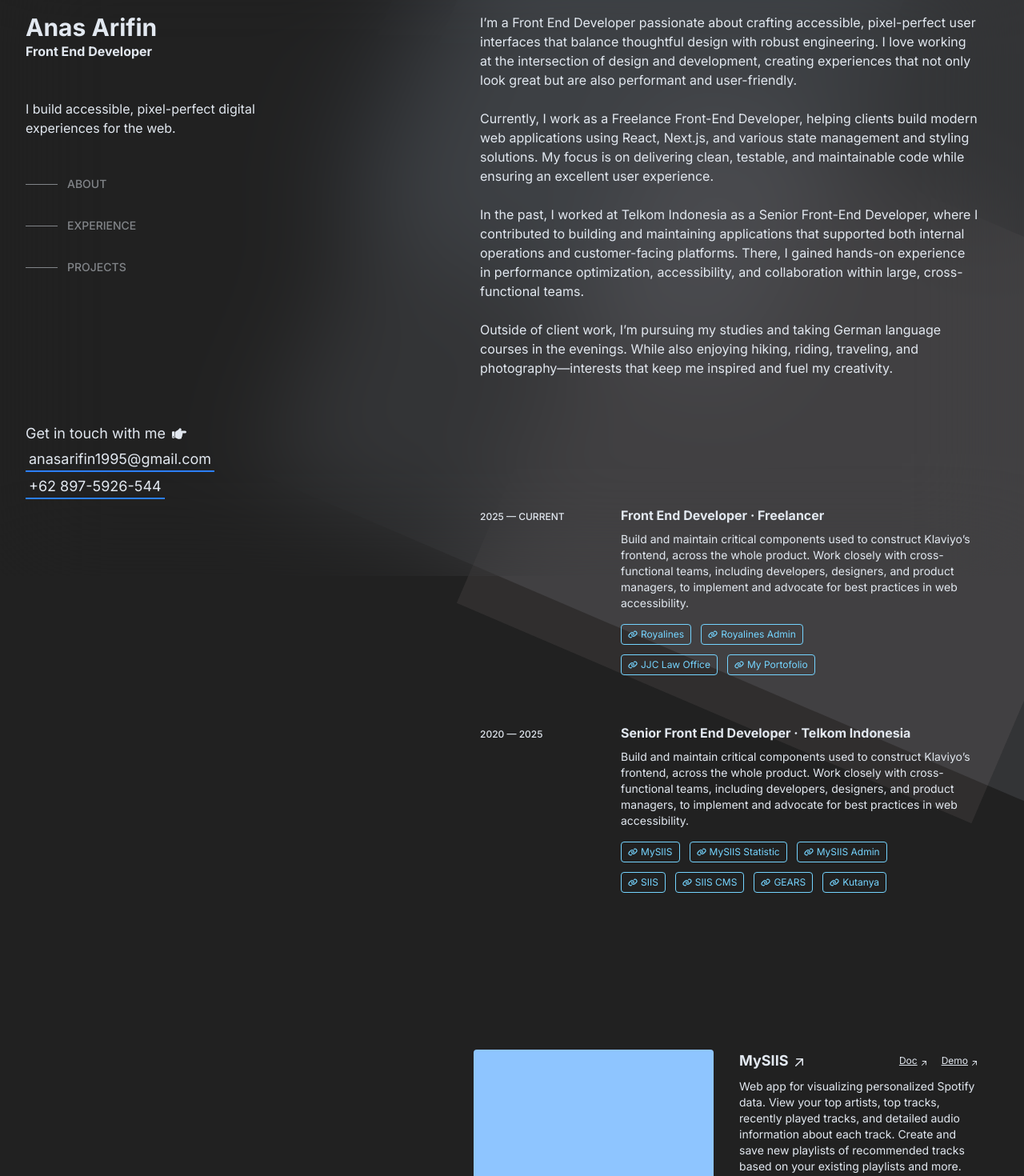
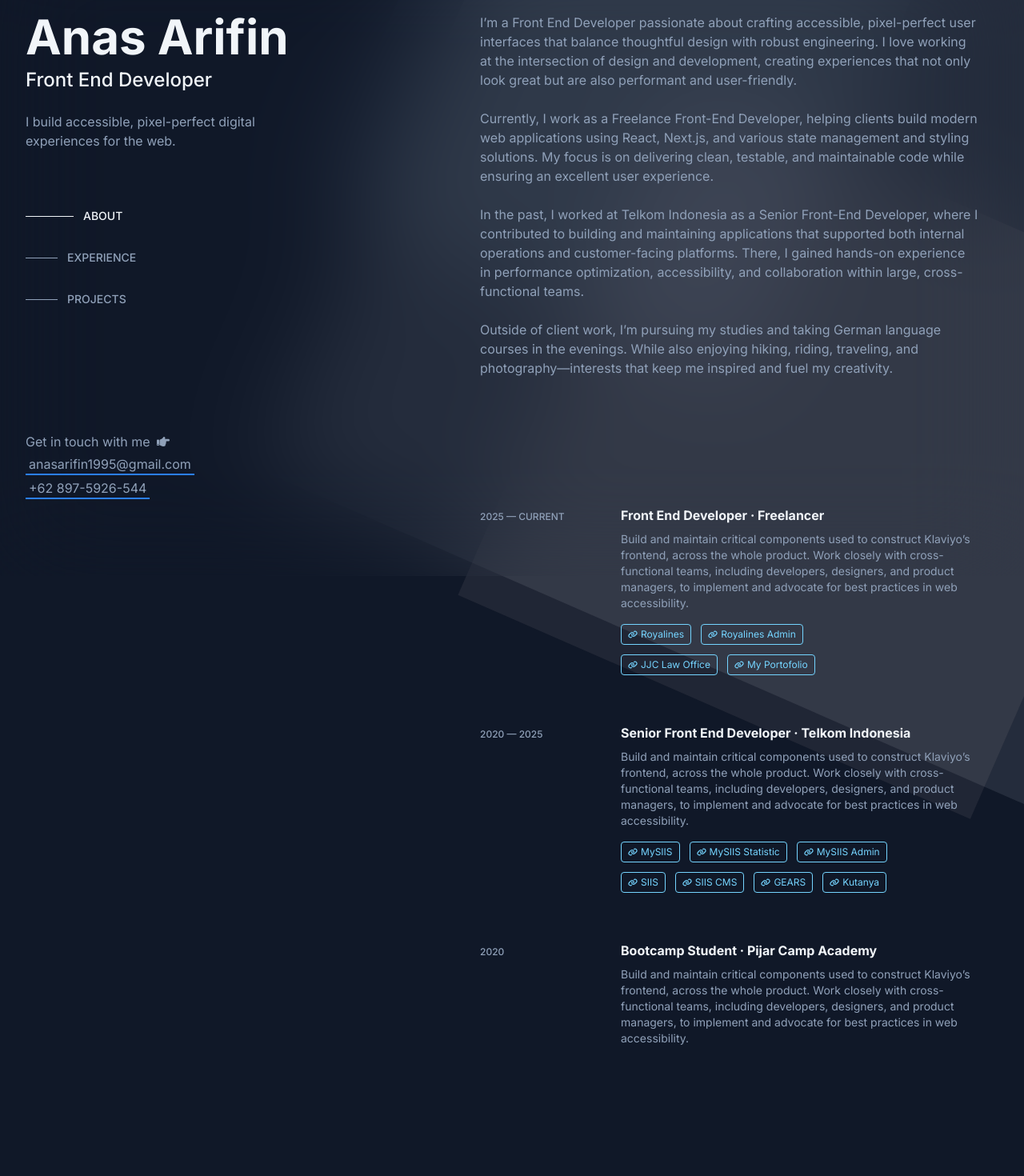
Before and after one commit to ExoAcox/my-portofolio, a React (Vite) app: page / in a window 1280 px wide. Shown: the part 80-1550 px from the top of the page at 80% size. Built offline with nearby package versions, Linux system fonts and the light colour scheme; what tailwindcss-debug-screens would draw is missing.

Commit message:
fix: responsive hero

```diff
--- a/src/App.tsx
+++ b/src/App.tsx
@@ -5,18 +5,43 @@ import About from "@components/About"
 import Hero from "@components/Hero"
 import Background from "@components/Background"
 import Quote from "@components/Quote"
+import { useEffect, useRef, useState } from "react"
+import { useInView } from "motion/react"
+import Contact from "@components/Contact"
 
 
 const App: React.FC = () => {
+  const [active, setActive] = useState("about")
+
+  const aboutRef = useRef<HTMLDivElement>(null)
+  const experienceRef = useRef(null)
+  const projectRef = useRef(null)
+
+
+  const aboutInView = useInView(aboutRef)
+  const experienceInView = useInView(experienceRef)
+  const projectInView = useInView(projectRef)
+
+  useEffect(() => {
+    if (aboutInView) return setActive("about")
+    if (experienceInView) return setActive("experience")
+    if (projectInView) return setActive("project")
+
+  }, [aboutInView, experienceInView, projectInView])
+
+
   return <Wrapper>
     <Background />
-    <div className="flex gap-4 justify-between mb-24 flex-wrap relative z-[2]">
-      <Hero />
-      <div className="lg:max-w-[42rem] flex flex-col gap-36">
-        <About />
-        <Experience />
-        <Project />
+    <div className="flex flex-col lg:flex-row justify-between relative z-[2] gap-y-24">
+      <Hero active={active} />
+      <div className="lg:w-[42rem] lg:max-w-[60%] flex flex-col gap-24 lg:gap-36">
+        <About ref={aboutRef} />
+        <Experience ref={experienceRef} />
+        <Project ref={projectRef} />
         <Quote />
+      </div>
+      <div className="block lg:hidden">
+        <Contact />
       </div>
     </div>
   </Wrapper>
--- a/src/components/About.tsx
+++ b/src/components/About.tsx
@@ -1,20 +1,22 @@
 import SectionTitle from "./SectionTitle"
 
+interface Props {
+    ref: React.RefObject<HTMLDivElement | null>
+}
 
+const About: React.FC<Props> = ({ ref }) => {
 
-const About: React.FC = () => {
-
-    return <div>
+    return <div className="scroll-mt-24" ref={ref} id="about">
         <SectionTitle>ABOUT</SectionTitle>
-        <p className="lg:px-6">
-            I’m a Front End Developer passionate about crafting accessible, pixel-perfect user interfaces that balance thoughtful design with robust engineering. I love working at the intersection of design and development, creating experiences that not only look great but are also performant and user-friendly.
-            <br /><br />
-            Currently, I work as a Freelance Front-End Developer, helping clients build modern web applications using React, Next.js, and various state management and styling solutions. My focus is on delivering clean, testable, and maintainable code while ensuring an excellent user experience.
-            <br /><br />
-            In the past, I worked at Telkom Indonesia as a Senior Front-End Developer, where I contributed to building and maintaining applications that supported both internal operations and customer-facing platforms. There, I gained hands-on experience in performance optimization, accessibility, and collaboration within large, cross-functional teams.
-            <br /><br />
-            Outside of client work, I’m pursuing my studies and taking German language courses in the evenings. While also enjoying hiking, riding, traveling, and photography—interests that keep me inspired and fuel my creativity.
-        </p>
+        <div className="mt-4 lg:mt-0 lg:px-6">
+            <div className="hover:text-primary duration-500">I’m a Front End Developer passionate about crafting accessible, pixel-perfect user interfaces that balance thoughtful design with robust engineering. I love working at the intersection of design and development, creating experiences that not only look great but are also performant and user-friendly.</div>
+            <br />
+            <div className="hover:text-primary duration-500">Currently, I work as a Freelance Front-End Developer, helping clients build modern web applications using React, Next.js, and various state management and styling solutions. My focus is on delivering clean, testable, and maintainable code while ensuring an excellent user experience.</div>
+            <br />
+            <div className="hover:text-primary duration-500">In the past, I worked at Telkom Indonesia as a Senior Front-End Developer, where I contributed to building and maintaining applications that supported both internal operations and customer-facing platforms. There, I gained hands-on experience in performance optimization, accessibility, and collaboration within large, cross-functional teams.</div>
+            <br />
+            <div className="hover:text-primary duration-500">Outside of client work, I’m pursuing my studies and taking German language courses in the evenings. While also enjoying hiking, riding, traveling, and photography—interests that keep me inspired and fuel my creativity.</div>
+        </div>
     </div>
 }
 
--- /dev/null
+++ b/src/components/Contact.tsx
@@ -0,0 +1,18 @@
+import { FaHandPointRight } from "react-icons/fa"
+
+
+
+
+const Contact: React.FC = () => {
+    return <div className="flex flex-col gap-1 text-base">
+        <div className="flex items-center gap-2">Get in touch with me <FaHandPointRight /></div>
+        <a href="mailto:anasarifin1995@gmail.com" target="_blank" className="w-fit relative pb-0.5 group">
+            <span className="relative z-[2] px-1 group-hover:text-primary text-primary lg:text-secondary">anasarifin1995@gmail.com</span>
+            <div className="absolute bottom-0 w-full h-0.5 bg-blue-500 group-hover:h-full duration-200" /></a>
+        <a href="https://wa.me/628975926544" target="_blank" className="w-fit relative pb-0.5 group">
+            <span className="relative z-[2] px-1 group-hover:text-primary text-primary lg:text-secondary">+62 897-5926-544</span>
+            <div className="absolute bottom-0 w-full h-0.5 bg-blue-500 group-hover:h-full duration-200" /></a>
+    </div>
+}
+
+export default Contact
--- a/src/components/Experience.tsx
+++ b/src/components/Experience.tsx
@@ -5,7 +5,7 @@ import { FaLink } from "react-icons/fa6";
 import SectionTitle from "./SectionTitle";
 
 
-interface Props {
+interface CardProps {
     date: string;
     title: string;
     desc: string;
@@ -15,23 +15,28 @@ interface Props {
     }[]
 }
 
-const Card: React.FC<Props> = ({ date, title, desc, links }) => {
+const Card: React.FC<CardProps> = ({ date, title, desc, links }) => {
     return <div className="group flex flex-col md:flex-row gap-10 gap-y-1 rounded-md py-4 lg:px-6 sm:hover:bg-black/25 duration-500">
         <div className="w-[136px] mt-1.5 text-xs font-medium">{date}</div>
         <div className="flex-1 mb-1">
-            <label className="font-bold text-base group-hover:text-sky-300">{title}</label>
-            <p className="mt-2 mb-4 text-sm">{desc}</p>
+            <label className="font-bold text-base text-primary group-hover:text-tertiary">{title}</label>
+            <p className="mt-2 mb-4 text-sm group-hover:text-primary">{desc}</p>
             <div className="flex flex-wrap gap-3 text-xs text-white max-w-[360px]">
                 {links?.map(link => {
-                    return <a href={link.href} target="_blank" key={link.href} className="flex items-center gap-1 border rounded px-2 py-1 text-sky-300"><FaLink /> {link.label}</a>
+                    return <a href={link.href} target="_blank" key={link.href} className="flex items-center gap-1 border rounded px-2 py-1 text-tertiary"><FaLink /> {link.label}</a>
                 })}
             </div>
         </div>
     </div>
 }
 
-const Experience = () => {
-    return <div>
+
+interface Props {
+    ref: React.RefObject<HTMLDivElement | null>
+}
+
+const Experience: React.FC<Props> = ({ ref }) => {
+    return <div ref={ref} id="experience" className="scroll-mt-24">
         <SectionTitle>EXPERIENCE</SectionTitle>
         <div className="flex flex-col gap-6">
             {experiences.map(experience => {
--- a/src/components/Hero.tsx
+++ b/src/components/Hero.tsx
@@ -1,24 +1,43 @@
-import { FaHandPointRight } from "react-icons/fa";
+import Contact from "./Contact";
 
 
-const Hero: React.FC = () => {
-    return <div className="lg:sticky h-[calc(100dvh-12rem)] top-12 md:top-24 flex flex-col">
-        <h1>Anas Arifin</h1>
-        <h5>Front End Developer</h5>
-        <span className="mt-12">I build accessible, pixel-perfect digital<br />experiences for the web.</span>
-        <div className="hidden lg:flex flex-col mt-12 gap-8 font-medium text-sm">
-            <div className="flex relative group items-center gap-3 text-base-light/50 hover:text-base-light cursor-pointer"><div className="h-0.25 w-10 bg-base-light/50 group-hover:bg-base-light group-hover:w-15" /><span>ABOUT</span></div>
-            <div className="flex relative group items-center gap-3 text-base-light/50 hover:text-base-light cursor-pointer"><div className="h-0.25 w-10 bg-base-light/50 group-hover:bg-base-light group-hover:w-15" /><span>EXPERIENCE</span></div>
-            <div className="flex relative group items-center gap-3 text-base-light/50 hover:text-base-light cursor-pointer"><div className="h-0.25 w-10 bg-base-light/50 group-hover:bg-base-light group-hover:w-15" /><span>PROJECTS</span></div>
+interface SectionProps {
+    children: string;
+    active: boolean;
+    onClick: () => void;
+}
+
+
+const Section: React.FC<SectionProps> = ({ children, active, onClick }) => {
+    return <div onClick={onClick} className={`flex relative group items-center gap-3 hover:text-primary cursor-pointer ${active && "text-primary"}`}>
+        <div className={`h-0.25 w-10 group-hover:bg-primary group-hover:w-15 duration-200 ${active ? "bg-primary w-15" : "bg-secondary"}`} />
+        <span>{children}</span>
+    </div>
+}
+
+interface Props {
+    active: string;
+}
+
+
+const Hero: React.FC<Props> = ({ active }) => {
+    const handleClick = (id: string) => {
+        const element = document.getElementById(id)
+        element?.scrollIntoView({ behavior: "smooth" })
+    }
+
+
+    return <div className="lg:sticky lg:h-[calc(100dvh-12rem)] top-12 md:top-24 flex flex-col overflow-auto pr-8">
+        <h1 className="text-primary text-6xl">Anas Arifin</h1>
+        <h2 className="text-primary font-medium mt-2 mb-6">Front End Developer</h2>
+        <span className="max-w-[300px]">I build accessible, pixel-perfect digital experiences for the web.</span>
+        <div className="hidden lg:flex flex-col my-18 gap-8 font-medium text-sm">
+            <Section active={active === "about"} onClick={() => handleClick("about")}>ABOUT</Section>
+            <Section active={active === "experience"} onClick={() => handleClick("experience")}>EXPERIENCE</Section>
+            <Section active={active === "project"} onClick={() => handleClick("project")}>PROJECTS</Section>
         </div>
-        <div className="mt-auto flex flex-col text-lg gap-1">
-            <div className="flex items-center gap-2">Get in touch with me <FaHandPointRight /></div>
-            <a href="mailto:anasarifin1995@gmail.com" target="_blank" className="w-fit relative pb-0.5 group">
-                <span className="relative z-[2] px-1">anasarifin1995@gmail.com</span>
-                <div className="absolute bottom-0 w-full h-0.5 bg-blue-500 group-hover:h-full duration-200" /></a>
-            <a href="https://wa.me/628975926544" target="_blank" className="w-fit relative pb-0.5 group">
-                <span className="relative z-[2] px-1">+62 897-5926-544</span>
-                <div className="absolute bottom-0 w-full h-0.5 bg-blue-500 group-hover:h-full duration-200" /></a>
+        <div className="hidden mt-auto lg:block">
+            <Contact />
         </div>
     </div>
 }
--- a/src/components/Project.tsx
+++ b/src/components/Project.tsx
@@ -5,7 +5,7 @@ import stackData from "@constants/stacks";
 import SectionTitle from "./SectionTitle";
 import { HiMiniArrowUpRight } from "react-icons/hi2";
 
-interface Props {
+interface CardProps {
     image: string;
     title: string;
     desc: string;
@@ -18,41 +18,46 @@ interface Props {
 }
 
 
-const Card: React.FC<Props> = ({ image, title, desc, stacks, href, links }) => {
-    return <div className="flex flex-col-reverse sm:pl-4 sm:pr-6 sm:py-4 rounded-md sm:flex-row gap-8 gap-y-6 sm:hover:bg-black/25">
+const Card: React.FC<CardProps> = ({ image, title, desc, stacks, href, links }) => {
+    return <div className="flex flex-col-reverse sm:pl-4 sm:pr-6 sm:py-4 rounded-md sm:flex-row gap-8 gap-y-6 group sm:hover:bg-black/25">
         <div className="w-full max-w-[260px] sm:max-w-[300px] h-[200px] bg-blue-300 rounded">
             <img src={image} alt="" />
         </div>
         <div className="flex-1 min-w-[300px]">
             <div className="flex gap-4 items-end justify-between">
                 <a href={href} target="_blank">
-                    <h4 className="flex items-end gap-1 group w-fit hover:text-sky-300">
+                    <h4 className="flex items-end gap-1 group/link w-fit text-primary group-hover:text-tertiary">
                         {title}
-                        <HiMiniArrowUpRight className="size-5 transition -translate-y-0.5 group-hover:-translate-y-1.5 group-hover:translate-x-1.5" />
+                        <HiMiniArrowUpRight className="size-5 transition -translate-y-0.5 group-hover/link:-translate-y-1.5 group-hover/link:translate-x-1.5" />
                     </h4>
                 </a>
                 <div className="flex gap-4 text-sm -translate-y-1.5">
                     {links?.map(link => {
                         return <a href={link.href} key={link.href} target="_blank">
-                            <span className="flex items-end gap-0.5 group w-fit hover:text-sky-300 underline text-xs">
+                            <span className="flex items-end gap-0.5 group/link w-fit hover:text-tertiary underline text-xs">
                                 {link.label}
-                                <HiMiniArrowUpRight className="size-3 transition translate-y-0.25 group-hover:-translate-y-0.5 group-hover:translate-x-0.5" />
+                                <HiMiniArrowUpRight className="size-3 transition translate-y-0.25 group-hover/link:-translate-y-0.5 group-hover/link:translate-x-0.5" />
                             </span>
                         </a>
                     })}
                 </div>
             </div>
-            <p className="mt-2 mb-4 text-sm">{desc}</p>
+            <p className="mt-2 mb-4 text-sm group-hover:text-primary">{desc}</p>
             <div className="flex flex-wrap gap-3 text-xs font-medium">
                 {stacks.map(stack => {
-                    return <a key={stack} href={stackData[stack].href} target="_blank" className="py-1 px-3 bg-sky-400/10 text-sky-300 rounded-xl">{stackData[stack].label}</a>
+                    return <a key={stack} href={stackData[stack].href} target="_blank" className="py-1 px-3 bg-sky-400/10 text-tertiary rounded-xl">{stackData[stack].label}</a>
                 })}</div>
         </div>
     </div>
 }
 
-const Project = () => {
-    return <div className="relative z-[2]">
+
+interface Props {
+    ref: React.RefObject<HTMLDivElement | null>
+}
+
+const Project: React.FC<Props> = ({ ref }) => {
+    return <div className="relative z-[2] scroll-mt-24" ref={ref} id="project">
         <SectionTitle>FEATURED PROJECTS</SectionTitle>
         <div className="flex flex-col gap-24 lg:gap-12 mt-4">
             {projects.map(project => {
--- a/src/components/Quote.tsx
+++ b/src/components/Quote.tsx
@@ -3,8 +3,8 @@ import { FaQuoteRight, FaQuoteLeft } from "react-icons/fa6";
 
 
 const Quote: React.FC = () => {
-    return <div className="">
-        <p className="italic px-6 max-w-[560px] text-justify leading-6.5">
+    return <div className="text-slate-300">
+        <p className="italic lg:px-6 max-w-[560px] text-justify leading-relaxed">
             <span className="relative">
                 <span className="invisible w-6 inline-block"></span>
                 <FaQuoteLeft className="absolute top-0 left-0" />
--- a/src/components/SectionTitle.tsx
+++ b/src/components/SectionTitle.tsx
@@ -7,9 +7,9 @@ interface Props {
 }
 
 const SectionTitle: React.FC<Props> = ({ children, permanent }) => {
-    return <div className={`${permanent ? "block" : "block lg:hidden"} sticky top-0 text-lg py-4 pl-4 bg-background-dark/75 backdrop-blur w-full z-3`}>
+    return <div className={`${permanent ? "block" : "block lg:hidden"} sticky top-0 py-4 bg-background-dark backdrop-blur w-full z-3`}>
         <div className="w-dvw h-full absolute right-0 top-0 translate-x-full bg-background-dark/75" />
-        {children}
+        <label className="text-primary font-semibold text-base lg:text-lg">{children}</label>
         <div className="w-dvw h-full absolute left-0 top-0 -translate-x-full bg-background-dark/75" />
     </div>
 }
--- a/src/components/Wrapper.tsx
+++ b/src/components/Wrapper.tsx
@@ -1,13 +1,31 @@
 
+import { motion, useMotionValueEvent, useScroll } from "motion/react";
+import { useState } from "react";
+import { BiMailSend } from "react-icons/bi";
 
 interface Props {
     children: React.ReactNode;
 }
 
 const Wrapper: React.FC<Props> = ({ children }) => {
+    const [contactVisible, setContactVisible] = useState(false)
+    const { scrollY } = useScroll();
+
+    useMotionValueEvent(scrollY, "change", (value) => {
+        setContactVisible(value > 300)
+    });
+
+
     return (
         <div className="relative scroll-mt-[4.5rem] max-w-dvw">
-            <div className="mx-auto px-8 max-w-999 py-12 md:py-24 lg:pb-0">{children}</div>
+            <motion.button
+                initial={{ translateX: "125%" }}
+                animate={contactVisible ? { translateX: 0 } : {}}
+                className={`lg:hidden fixed top-4 right-4 z-10 flex items-center gap-1 bg-blue-500 py-1 px-2 rounded-xl text-primary`}>
+                <BiMailSend className="size-5" />
+                <span className="text-xs font-medium">Contact Me</span>
+            </motion.button>
+            <div className="mx-auto px-8 max-w-999 py-12 md:py-24">{children}</div>
         </div>
     );
 };
--- a/src/constants/experiences.ts
+++ b/src/constants/experiences.ts
@@ -52,6 +52,11 @@ const experiences = [{
         label: "Kutanya",
         href: "https://kutanya.com/"
     },]
+}, {
+    "title": "Bootcamp Student · Pijar Camp Academy",
+    "desc": "Build and maintain critical components used to construct Klaviyo’s frontend, across the whole product. Work closely with cross-functional teams, including developers, designers, and product managers, to implement and advocate for best practices in web accessibility.",
+    "date": "2020",
+    "links": []
 },
 ]
 
--- a/src/constants/projects.ts
+++ b/src/constants/projects.ts
@@ -5,7 +5,7 @@ const projects = [{
     desc: " Web app for visualizing personalized Spotify data. View your top artists, top tracks, recently played tracks, and detailed audio information about each track. Create and save new playlists of recommended tracks based on your existing playlists and more.",
     image: "",
     href: "https://web.mysiis.io/",
-    stacks: ["ts", "react", "next", "tailwind", "recoil", "iron", "gmaps", "firebase", "query", "form", "vitest"],
+    stacks: ["ts", "react", "next", "tailwind", "recoil", "iron", "gmaps", "firebase", "vitest", "query", "form"],
     links: [{
         label: "Doc",
         href: "/"
@@ -18,53 +18,79 @@ const projects = [{
     title: "MySIIS Statistic",
     desc: " Web app for visualizing personalized Spotify data. View your top artists, top tracks, recently played tracks, and detailed audio information about each track. Create and save new playlists of recommended tracks based on your existing playlists and more.",
     image: "",
-    href: "https://web.mysiis.io/",
-    stacks: ["ts", "react", "vite", "scss", "recoil", "router", "gmaps", "firebase", "query", "form", "vitest"]
+    href: "https://statistic.mysiis.io/",
+    stacks: ["js", "react", "vite", "scss", "recoil", "router", "chart", "gmaps", "firebase", "vitest", "query", "form"]
 }, {
     title: "MySIIS Admin",
     desc: " Web app for visualizing personalized Spotify data. View your top artists, top tracks, recently played tracks, and detailed audio information about each track. Create and save new playlists of recommended tracks based on your existing playlists and more.",
     image: "",
-    href: "https://web.mysiis.io/",
+    href: "https://admin.mysiis.io/",
     stacks: ["js", "react", "webpack", "scss", "router", "jest"]
 }, {
     title: "GEARS",
     desc: " Web app for visualizing personalized Spotify data. View your top artists, top tracks, recently played tracks, and detailed audio information about each track. Create and save new playlists of recommended tracks based on your existing playlists and more.",
     image: "",
-    href: "https://web.mysiis.io/",
+    href: "https://stage.mygears.io.io/",
     stacks: ["ts", "react", "next", "tailwind"]
+}, {
+    title: "SIIS CMS",
+    desc: " Web app for visualizing personalized Spotify data. View your top artists, top tracks, recently played tracks, and detailed audio information about each track. Create and save new playlists of recommended tracks based on your existing playlists and more.",
+    image: "",
+    href: "https://stage.mygears.io.io/",
+    stacks: ["ts", "react", "next", "tailwind", "zustand", "auth"],
+    links: [{
+        label: "Doc",
+        href: "/"
+    }]
 }, {
     title: "Royalines",
     desc: " Web app for visualizing personalized Spotify data. View your top artists, top tracks, recently played tracks, and detailed audio information about each track. Create and save new playlists of recommended tracks based on your existing playlists and more.",
     image: "",
-    href: "https://web.mysiis.io/",
-    stacks: ["ts", "react", "next", "tailwind", "zustand", "auth", "query", "form"]
+    href: "https://stage.royalines.id/",
+    stacks: ["ts", "react", "next", "tailwind", "zustand", "auth", "query", "form"],
+    links: [{
+        label: "Repo",
+        href: "/"
+    }]
 },
 {
-    title: "Royalines Admin",
+    title: "Royalines CMS",
     desc: " Web app for visualizing personalized Spotify data. View your top artists, top tracks, recently played tracks, and detailed audio information about each track. Create and save new playlists of recommended tracks based on your existing playlists and more.",
     image: "",
-    href: "https://web.mysiis.io/",
-    stacks: ["ts", "react", "next", "tailwind", "zustand", "auth", "query", "form"]
+    href: "https://royalines-430981a4.vercel.app/",
+    stacks: ["ts", "react", "next", "tailwind", "zustand", "auth", "query", "form"],
+    links: [{
+        label: "Repo",
+        href: "/"
+    }]
 },
 {
     title: "JJC Law Office",
     desc: " Web app for visualizing personalized Spotify data. View your top artists, top tracks, recently played tracks, and detailed audio information about each track. Create and save new playlists of recommended tracks based on your existing playlists and more.",
     image: "",
-    href: "https://web.mysiis.io/",
-    stacks: ["ts", "react", "next", "tailwind", "motion"]
+    href: "https://jjc-law.vercel.app/",
+    stacks: ["ts", "react", "next", "tailwind", "motion"],
+    links: [{
+        label: "Repo",
+        href: "/"
+    }]
 }, {
     title: "Kutanya",
     desc: " Web app for visualizing personalized Spotify data. View your top artists, top tracks, recently played tracks, and detailed audio information about each track. Create and save new playlists of recommended tracks based on your existing playlists and more.",
     image: "",
-    href: "https://web.mysiis.io/",
-    stacks: ["js", "react", "next", "scss", "recoil", "firebase"]
+    href: "https://kutanya.com/",
+    stacks: ["js", "react", "next", "firebase", "scss", "recoil"]
 },
 {
     title: "My Portofolio",
     desc: " Web app for visualizing personalized Spotify data. View your top artists, top tracks, recently played tracks, and detailed audio information about each track. Create and save new playlists of recommended tracks based on your existing playlists and more.",
     image: "",
-    href: "https://web.mysiis.io/",
-    stacks: ["ts", "react", "vite", "tailwind", "motion"]
+    href: "https://anasarifin.pro/",
+    stacks: ["ts", "react", "vite", "tailwind", "motion"],
+    links: [{
+        label: "Repo",
+        href: "/"
+    }]
 }
 ]
 
--- a/src/index.css
+++ b/src/index.css
@@ -8,15 +8,15 @@
     --font-sans: "Inter", sans-serif;
     --spacing-999: 1280px;
 
-    --color-base-light: #e2e8f0;
-    --color-base-dark: #27272a;
-    --color-background-light: #ffffff;
-    --color-background-dark: #212121;
+    --color-primary: var(--color-slate-100);
+    --color-secondary: var(--color-slate-400);
+    --color-tertiary: var(--color-sky-300);
+
 }
 
 @layer base {
     body {
-        @apply overflow-x-hidden text-sm md:text-base text-base-light bg-background-dark antialiased dark:bg-background-light dark:text-base-dark;
+        @apply overflow-x-hidden text-sm md:text-base text-secondary bg-gray-900 antialiased;
     }
 
     button {
```
